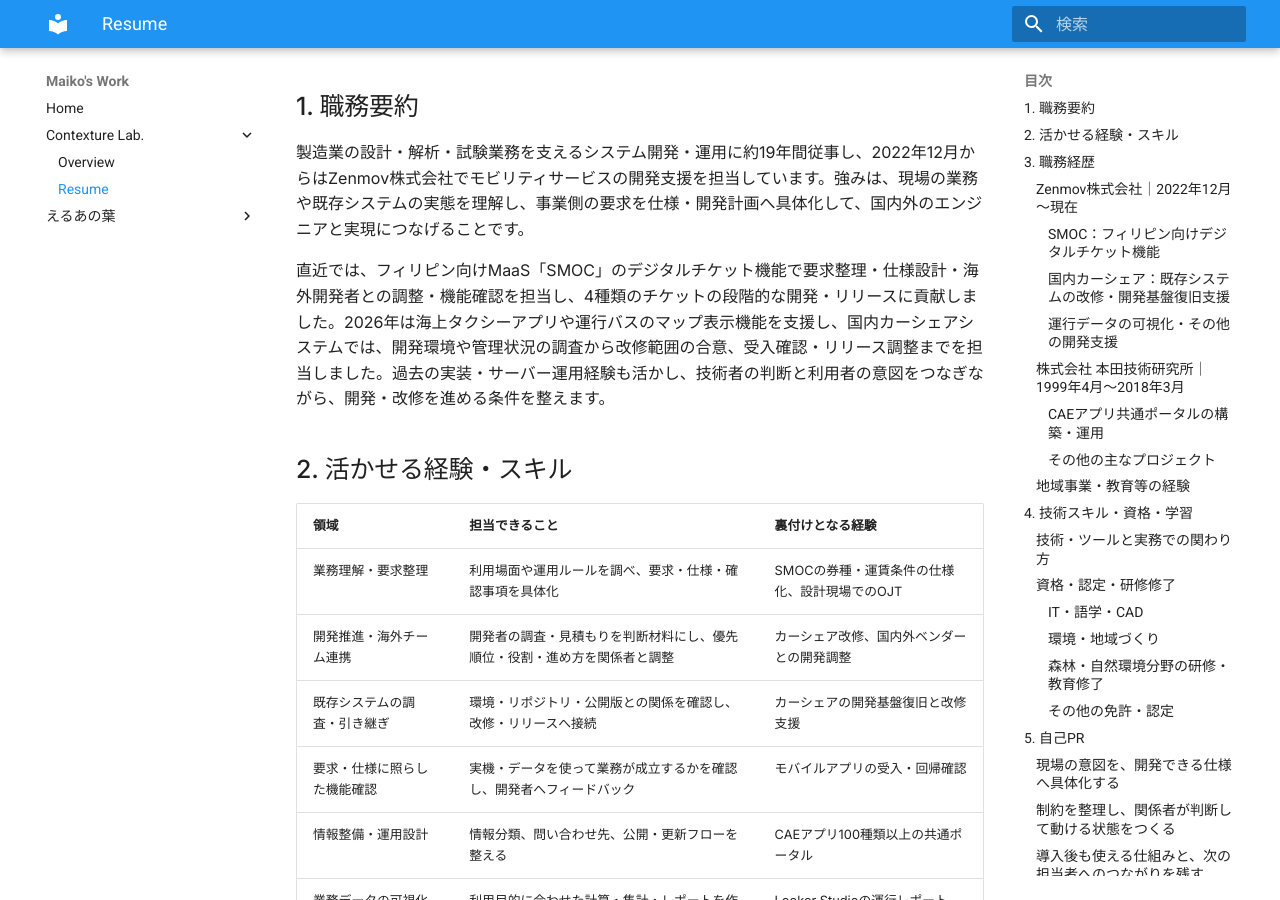
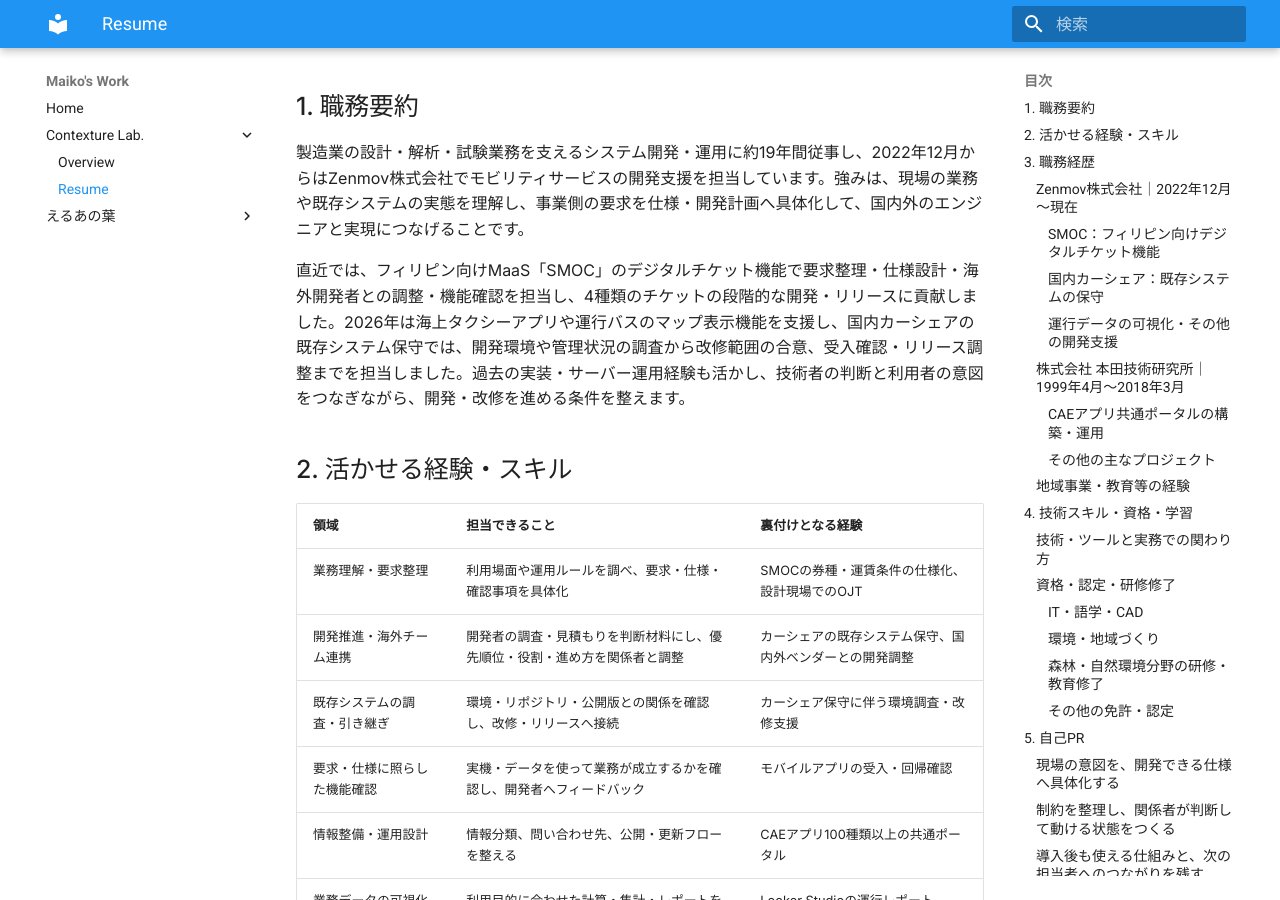
Before and after one commit to maiko-works/site, an MkDocs documentation site: the page built from docs/contexture/resume.md, in a window 1280 px wide and 900 px high, scrolled down 281 px. Built offline with MkDocs 1.6.1 and Material for MkDocs 9.7.7, drawn with Linux system fonts in a browser that asks for light colours; some of the changed text lies outside the part shown.

Commit message:
Describe car sharing work as existing system maintenance

```diff
--- a/docs/contexture/resume.md
+++ b/docs/contexture/resume.md
@@ -12,15 +12,15 @@
 
 製造業の設計・解析・試験業務を支えるシステム開発・運用に約19年間従事し、2022年12月からはZenmov株式会社でモビリティサービスの開発支援を担当しています。強みは、現場の業務や既存システムの実態を理解し、事業側の要求を仕様・開発計画へ具体化して、国内外のエンジニアと実現につなげることです。
 
-直近では、フィリピン向けMaaS「SMOC」のデジタルチケット機能で要求整理・仕様設計・海外開発者との調整・機能確認を担当し、4種類のチケットの段階的な開発・リリースに貢献しました。2026年は海上タクシーアプリや運行バスのマップ表示機能を支援し、国内カーシェアシステムでは、開発環境や管理状況の調査から改修範囲の合意、受入確認・リリース調整までを担当しました。過去の実装・サーバー運用経験も活かし、技術者の判断と利用者の意図をつなぎながら、開発・改修を進める条件を整えます。
+直近では、フィリピン向けMaaS「SMOC」のデジタルチケット機能で要求整理・仕様設計・海外開発者との調整・機能確認を担当し、4種類のチケットの段階的な開発・リリースに貢献しました。2026年は海上タクシーアプリや運行バスのマップ表示機能を支援し、国内カーシェアの既存システム保守では、開発環境や管理状況の調査から改修範囲の合意、受入確認・リリース調整までを担当しました。過去の実装・サーバー運用経験も活かし、技術者の判断と利用者の意図をつなぎながら、開発・改修を進める条件を整えます。
 
 ## 2. 活かせる経験・スキル
 
 | 領域 | 担当できること | 裏付けとなる経験 |
 |---|---|---|
 | 業務理解・要求整理 | 利用場面や運用ルールを調べ、要求・仕様・確認事項を具体化 | SMOCの券種・運賃条件の仕様化、設計現場でのOJT |
-| 開発推進・海外チーム連携 | 開発者の調査・見積もりを判断材料にし、優先順位・役割・進め方を関係者と調整 | カーシェア改修、国内外ベンダーとの開発調整 |
-| 既存システムの調査・引き継ぎ | 環境・リポジトリ・公開版との関係を確認し、改修・リリースへ接続 | カーシェアの開発基盤復旧と改修支援 |
+| 開発推進・海外チーム連携 | 開発者の調査・見積もりを判断材料にし、優先順位・役割・進め方を関係者と調整 | カーシェアの既存システム保守、国内外ベンダーとの開発調整 |
+| 既存システムの調査・引き継ぎ | 環境・リポジトリ・公開版との関係を確認し、改修・リリースへ接続 | カーシェア保守に伴う環境調査・改修支援 |
 | 要求・仕様に照らした機能確認 | 実機・データを使って業務が成立するかを確認し、開発者へフィードバック | モバイルアプリの受入・回帰確認 |
 | 情報整備・運用設計 | 情報分類、問い合わせ先、公開・更新フローを整える | CAEアプリ100種類以上の共通ポータル |
 | 業務データの可視化 | 利用目的に合わせた計算・集計・レポートを作成 | Looker Studioの運行レポート、CAEライセンス可視化 |
@@ -65,9 +65,11 @@
 
 **開発環境**：Flutter、Firebase／Google Cloud、GitHub、API連携。本人は要求・仕様・開発調整・機能確認を担当。
 
-#### 国内カーシェア：既存システムの改修・開発基盤復旧支援
+#### 国内カーシェア：既存システムの保守
 
 **担当期間**：2026年8月後半～10月前半
+
+**業務概要**：運用中の既存カーシェアシステムの保守に参画。保守に必要な調査、改修の開発フォロー、機能確認、リリース調整を担当しました。
 
 **背景・課題**
 
@@ -212,7 +214,7 @@ CAD・CAE・試験データ管理・PLM等の領域で、業務理解、要件
 
 ### 制約を整理し、関係者が判断して動ける状態をつくる
 
-既存カーシェアの改修では、依頼された機能変更に加え、開発環境の復旧が必要でした。開発者の調査・見積もりから複数案を整理し、期限と必要性に応じて範囲を分け、担当・手順を確認してリリースへつなげました。専門的な実装判断はエンジニアと協働し、事業側には選択肢・リスク・未決事項を伝えて合意形成を支援します。
+既存カーシェアシステムの保守では、依頼された改修を進めるにあたり、開発環境の復旧が必要でした。開発者の調査・見積もりから複数案を整理し、期限と必要性に応じて範囲を分け、担当・手順を確認してリリースへつなげました。専門的な実装判断はエンジニアと協働し、事業側には選択肢・リスク・未決事項を伝えて合意形成を支援します。
 
 ### 導入後も使える仕組みと、次の担当者へのつながりを残す
 
```
